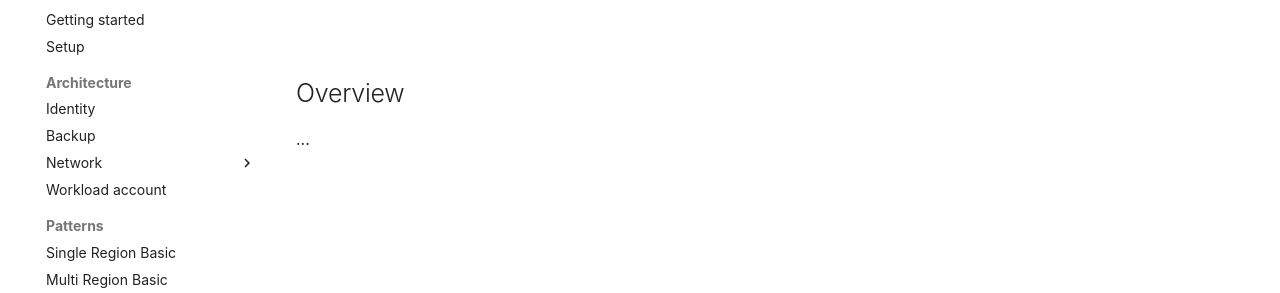
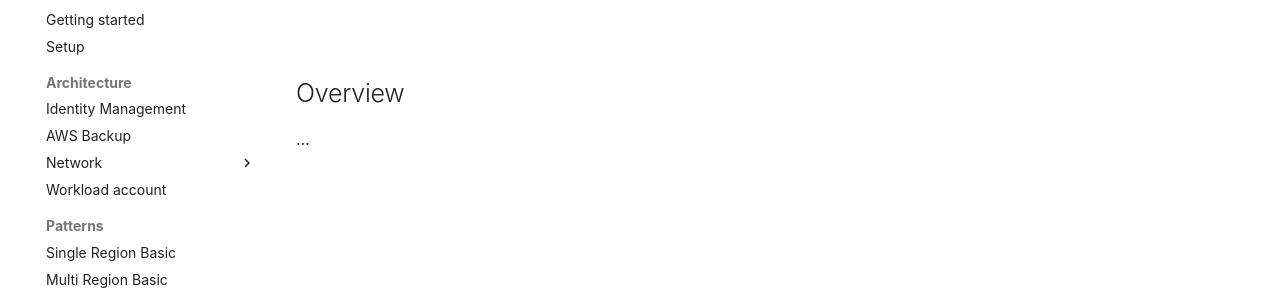
Before and after one commit to zalilias/aft-blueprints, an MkDocs documentation site: the page built from docs/index.md, in a window 1280 px wide. Shown: the part 145-438 px from the top of the page. Built offline with MkDocs 1.6.1 and Material for MkDocs 9.7.7, drawn with Linux system fonts in a browser that asks for light colours; some web fonts are replaced; a script that is not in the unit is left out; comment, search, counter and statistics services are not loaded; some of the changed lines change nothing that is shown.

Commit message:
Adjusting doc structure

```diff
--- a/mkdocs.yml
+++ b/mkdocs.yml
@@ -116,14 +116,14 @@
   - Getting started: getting-started.md
   - Setup: setup.md
   - Architecture:
-      - Identity: architectures/identity.md
-      - Backup: architectures/backup.md
+      - Identity Management: architectures/identity-management.md
+      - AWS Backup: architectures/aws-backup.md
       - Network:
-          - Single Region Basic: architectures/network-single-region-basic.md
-          - Multi Region Basic: architectures/network-multi-region-basic.md
-          - Multi Region Advanced: architectures/network-multi-region-advanced.md
-      - Workload account: workload-account.md
+          - Basic: architectures/network-basic.md
+          - Intermediate: architectures/network-intermediate.md
+          - Advanced: architectures/network-advanced.md
+      - Workload account: architectures/workload-account.md
   - Patterns:
-      - Single Region Basic: patterns/network-single-region-basic.md
-      - Multi Region Basic: patterns/network-multi-region-basic.md
-      - Multi Region Advanced: patterns/network-multi-region-advanced.md
+      - Single Region Basic: patterns/single-region-basic.md
+      - Multi Region Basic: patterns/multi-region-basic.md
+      - Multi Region Advanced: patterns/multi-region-advanced.md
```
Also changed, not shown: docs/architectures/aws-backup.md (added), docs/architectures/backup.md (deleted), docs/architectures/identity-management.md (added), docs/architectures/identity.md (deleted), docs/architectures/network-advanced.md (added), docs/architectures/network-basic.md (added), docs/architectures/network-intermediate.md (added), docs/architectures/network-multi-region-advanced.md (deleted), docs/architectures/network-multi-region-basic.md (deleted), docs/architectures/network-single-region-basic.md (deleted), docs/patterns/multi-region-advanced.md (added), docs/patterns/multi-region-basic.md (added), docs/patterns/network-multi-region-advanced.md (deleted), docs/patterns/network-multi-region-basic.md (deleted), 2 more files.
